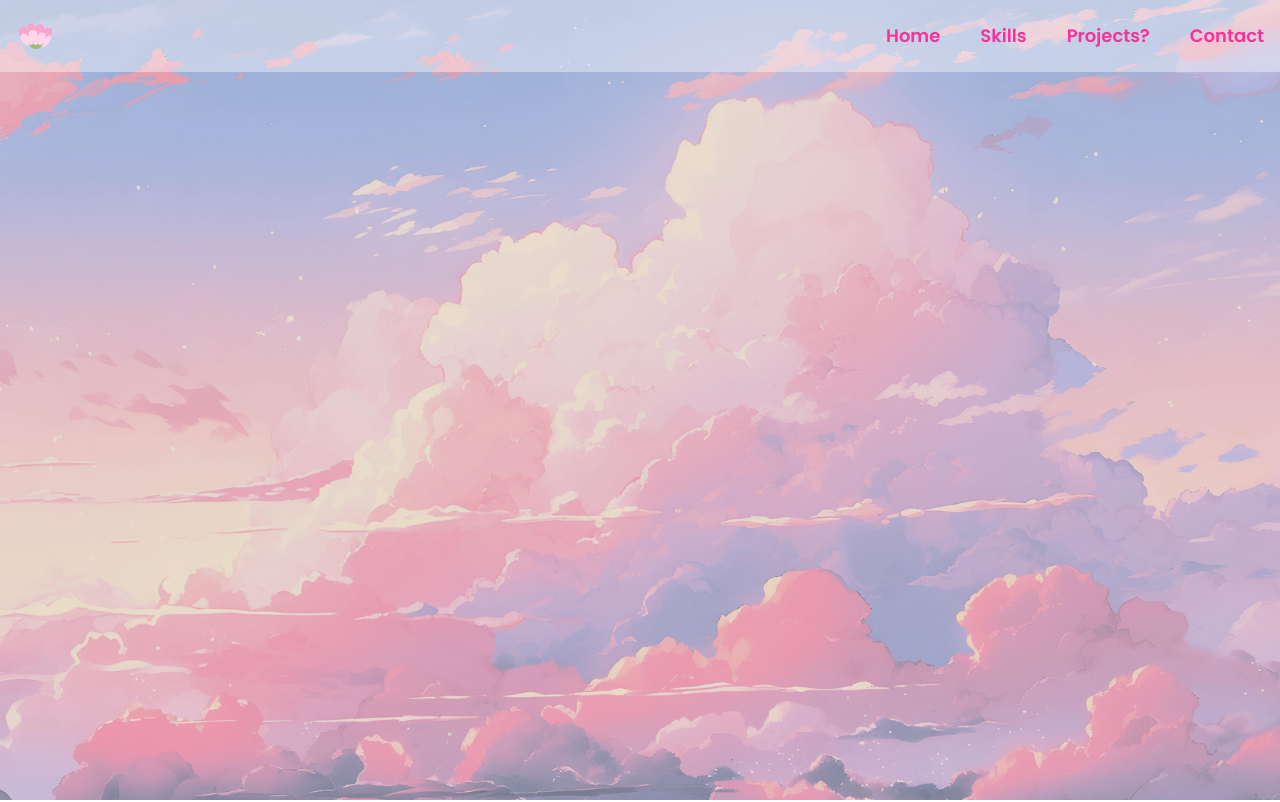
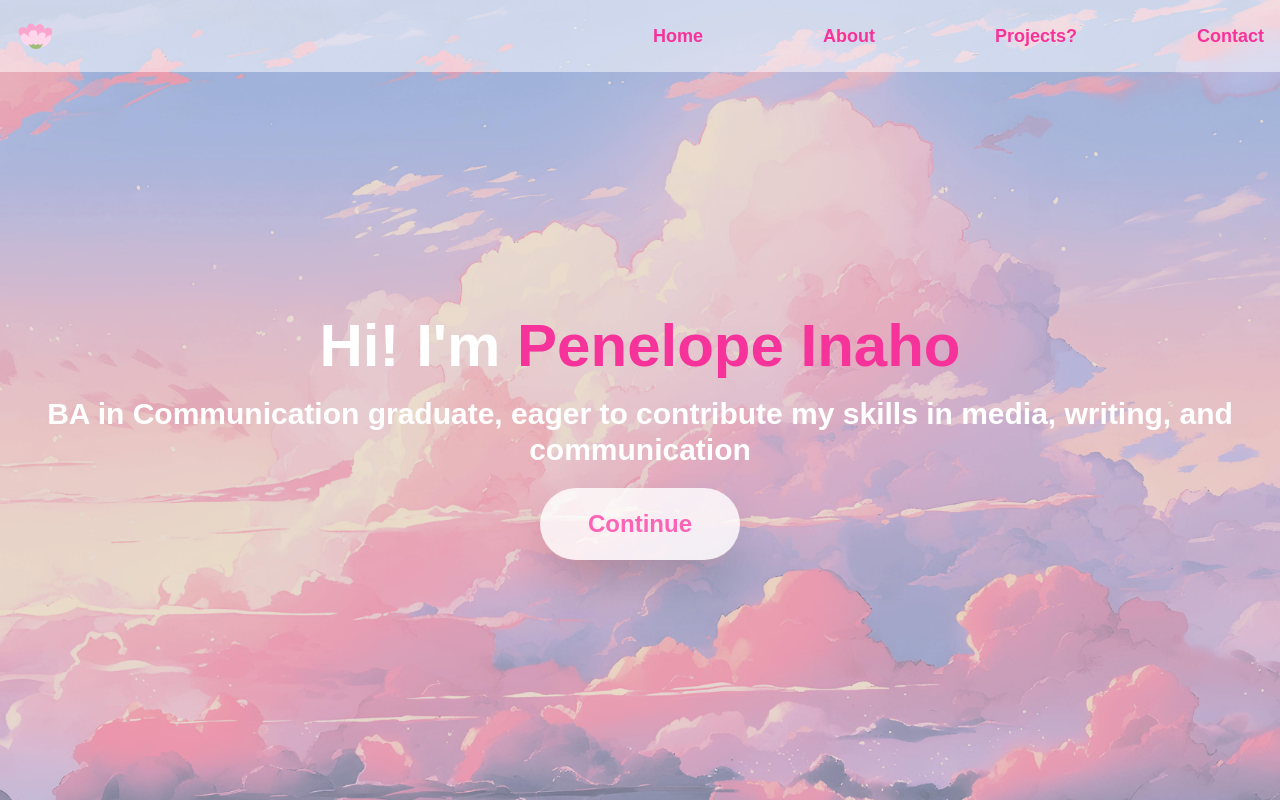
Before and after one commit to harvehyo/harveyportfolio, a plain HTML site: page pen-portfolio.html in a window 1280 px wide. Shown: the top 802 px of the page. Drawn offline with nearby package versions, Linux system fonts and the light colour scheme.

Commit message:
added some infos in the Homepage

```diff
--- a/pen-portfolio.html
+++ b/pen-portfolio.html
@@ -5,6 +5,18 @@
     <meta name="viewport" content="width=device-width, initial-scale=1.0">
     <script src="https://unpkg.com/@tailwindcss/browser@4"></script>
     <style>
+        ::-webkit-scrollbar {
+        display: none;
+        }
+
+        html {
+            scrollbar-width: none;
+        }
+
+        body {
+            -ms-overflow-style: none;
+        }
+
         @import url('https://fonts.googleapis.com/css2?family=Poppins:ital,wght@0,100;0,200;0,300;0,400;0,500;0,600;0,700;0,800;0,900;1,100;1,200;1,300;1,400;1,500;1,600;1,700;1,800;1,900&display=swap');
     * {
         font-family: 'Poppins', sans-serif;
@@ -13,11 +25,10 @@
     <link rel="shortcut icon" href="images/ribbon.png">
     <title>Penelope Inaho</title>
 </head>
-<body>
-
-    <nav class="border-gray-200 bg-white/40 fixed top-0 left-0 w-full z-50">
+<body class="overflow-y-scroll">
+    <nav class="border-gray-400 bg-white/50 fixed top-0 left-0 w-full z-50">
         <div class="max-w-screen-xl flex flex-wrap items-center justify-between mx-auto p-4">
-          <a href="#" class="flex items-center space-x-3 rtl:space-x-reverse">
+          <a href="#Home" class="flex items-center space-x-3 rtl:space-x-reverse">
               <img src="images/flower.png" class="h-10" alt="Pen's logo" />
           </a>
           <button data-collapse-toggle="navbar-solid-bg" type="button" class="inline-flex items-center p-2 w-10 h-10 justify-center text-sm text-gray-500 rounded-lg md:hidden hover:bg-gray-100 focus:outline-none focus:ring-2 focus:ring-gray-200">
@@ -27,7 +38,7 @@
               </svg>
           </button>
           <div class="hidden w-full md:block md:w-auto" id="navbar-solid-bg">
-            <ul class="flex flex-col font-semibold text-lg mt-4 rounded-lg bg-transparent md:space-x-10 rtl:space-x-reverse md:flex-row md:mt-0 md:border-0">
+            <ul class="flex flex-col font-semibold text-lg mt-5 rounded-lg bg-transparent md:space-x-30 rtl:space-x-reverse md:flex-row md:mt-0 md:border-0">
               <li>
                 <a href="#Home" class="relative text-pink-500 hover:text-pink-400 cursor-pointer transition-all ease-in-out
                 before:transition-[width] before:ease-in-out before:duration-700
@@ -38,13 +49,13 @@
                 hover:after:w-[50%] after:bottom-0 after:right-[50%]">Home</a>
               </li>
               <li>
-                <a href="#Skills" class="relative text-pink-500 hover:text-pink-400 cursor-pointer transition-all ease-in-out
+                <a href="#About" class="relative text-pink-500 hover:text-pink-400 cursor-pointer transition-all ease-in-out
                 before:transition-[width] before:ease-in-out before:duration-700
                 before:absolute before:bg-pink-300 before:origin-center before:h-[1px] before:w-0
                 hover:before:w-[50%] before:bottom-0 before:left-[50%]
                 after:transition-[width] after:ease-in-out after:duration-700
                 after:absolute after:bg-pink-300 after:origin-center after:h-[1px] after:w-0
-                hover:after:w-[50%] after:bottom-0 after:right-[50%]">Skills</a>
+                hover:after:w-[50%] after:bottom-0 after:right-[50%]">About</a>
               </li>
               <li>
                 <a href="#Projects" class="relative text-pink-500 hover:text-pink-400 cursor-pointer transition-all ease-in-out
@@ -69,31 +80,44 @@
         </div>
     </nav>
 
-  <div id="Home" class="h-svh bg-cover bg-center bg-no-repeat mt-0 pt-0" style="background-image: url('images/pink-clouds.jpg');">
-    <div class="max-w-screen-xl mx-auto p-4">
-
-      </div>
+    <div id="Home" class="h-svh bg-cover bg-center bg-no-repeat mt-0 pt-0 flex justify-center items-center" style="background-image: url('images/pink-clouds.jpg');">
+        <div class="bg-transparent h-200 w-300 flex justify-center items-start p-4 mx-auto max-w-xl bg-transparent text-center md:text-left delay-[300ms] duration-[600ms] taos:translate-y-[100%] taos:opacity-0" data-taos-offset="300">
+            <div class="max-w-svw h-auto w-300 text-white flex justify-top items-center flex-col text-center mt-75 bg-transparent">
+                <div class="w-300 justify-center items-center flex flex-col">
+                    <p class="text-6xl max-w-300 font-semibold mb-5">Hi! I'm <span class="text-pink-500 text-6xl font-bold">Penelope Inaho <br></span></p>
+                    <p class="w-300 text-3xl font-semibold mb-5">BA in Communication graduate, eager to contribute my skills in media, writing, and communication</p>
+                    <a href="#About">
+                        <button class="relative h-[auto] w-50 overflow-hidden bg-white/80 text-pink-400 text-2xl font-semibold py-5 px-10 rounded-full shadow-2xl transition-all before:absolute before:left-0 before:top-0 before:h-full before:w-0 before:duration-600 after:absolute after:right-0 after:top-0 after:h-full after:w-0 after:duration-600 hover:text-white hover:shadow-pink-400 hover:before:w-1/2 hover:before:bg-pink-400 hover:after:w-1/2 hover:after:bg-pink-400">
+                            <span class="relative z-10">
+                            Continue
+                            </span>
+                        </button>
+                    </a>
+                </div>
+            </div>
+        </div>
     </div>
 
-    <div id="Skills" class="h-svh bg-white flex flex-col items-center justify-center font-bold text-3xl">
-        <h1> Skills to be followed</h1>
+
+    <div id="About" class="h-svh bg-white flex flex-row items-center justify-center">
+        <h1>About Me</h1>
     </div>
 
     <div id="Projects" class="h-svh bg-pink-300 flex flex-col items-center justify-center font-bold text-3xl text-white">
         <h1>Projects</h1>
     </div>
 
-    <div id="Contact" class="h-auto flex flex-col md:flex-row items-center justify-center md:justify-evenly w-full px-5 py-10 bg-transparent">
-        <div class="p-4 mx-auto max-w-xl bg-transparent text-center md:text-left">
+    <div id="Contact" class="h-auto flex flex-row md:flex-row items-center justify-center md:justify-evenly w-full px-5 py-10 bg-transparent">
+        <div class="p-4 mx-auto max-w-xl bg-transparent text-center md:text-left delay-[300ms] duration-[600ms] taos:translate-x-[-100%] taos:opacity-0" data-taos-offset="400">
             <h1 class="text-3xl text-gray-800 font-bold">Get in touch</h1>
             <p class="max-w-lg text-center md:text-left text-gray-800 mt-4 text-lg">
                 Building strong professional relationships is essential to driving success and innovation.
                 If you believe my skills and experience align with your needs, I would be happy to explore potential opportunities together.
             </p>
             <form class="mt-8 space-y-4" action="https://api.web3forms.com/submit" method="POST">
-                <input type="hidden" name="access_key" value="19eb1720-689a-400f-93a7-43e1664a9e10">
+            <input type="hidden" name="access_key" value="19eb1720-689a-400f-93a7-43e1664a9e10">
 
-                <input type="text" name="name" placeholder="Name" required
+            <input type="text" name="name" placeholder="Name" required
                 class="w-full py-2.5 px-4 text-gray-800 bg-gray-100 border focus:border-black focus:bg-transparent text-sm outline-none transition-all rounded-xl" />
             <input type="email" name="email" placeholder="Email" required
                 class="w-full py-2.5 px-4 text-gray-800 bg-gray-100 border focus:border-black focus:bg-transparent text-sm outline-none transition-all rounded-xl" />
@@ -108,7 +132,7 @@
         </form>
         </div>
 
-        <div class="p-4 mx-auto max-w-lg bg-transparent hidden md:block">
+        <div class="p-4 mx-auto max-w-lg bg-transparent hidden md:block delay-[300ms] duration-[600ms] taos:translate-x-[100%] taos:opacity-0" data-taos-offset="400">
             <img src="images/person.png" alt="contact form person" class="h-64 mx-auto" />
         </div>
     </div>
@@ -126,5 +150,8 @@
         </div>
     </div>
 
+    <script>document.documentElement.classList.add('js')</script>
+    <script src="https://unpkg.com/taos@1.0.5/dist/taos.js"></script>
+
 </body>
 </html>
```
